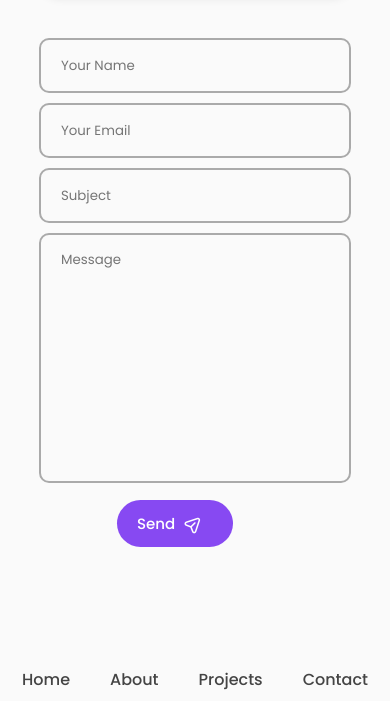
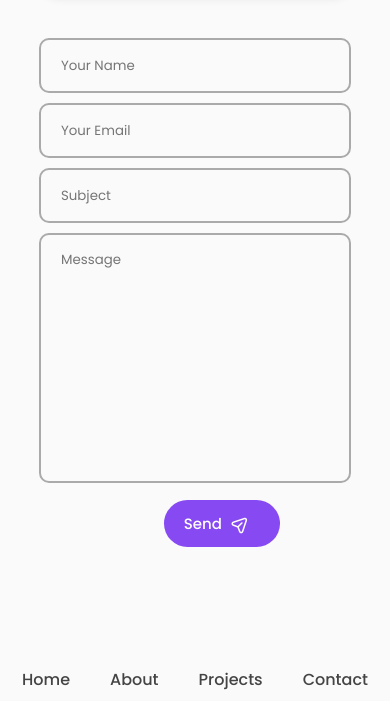
Before and after one commit to Pranav-Ausekar/Sunstone-Project-3_Portfolio-Website, a plain HTML site: page index.html in a window 390 px wide. Shown: the part 3292-3993 px from the top of the page. Drawn offline with nearby package versions, Linux system fonts and the light colour scheme; a web font is replaced by a local one.

Commit message:
modified css

```diff
--- a/style.css
+++ b/style.css
@@ -776,10 +776,6 @@ footer {
         display: none;
     }
 
-    .form-button>.btn {
-        margin-left: 25%;
-    }
-
     .nav-menu.responsive {
         left: 0;
     }
```
